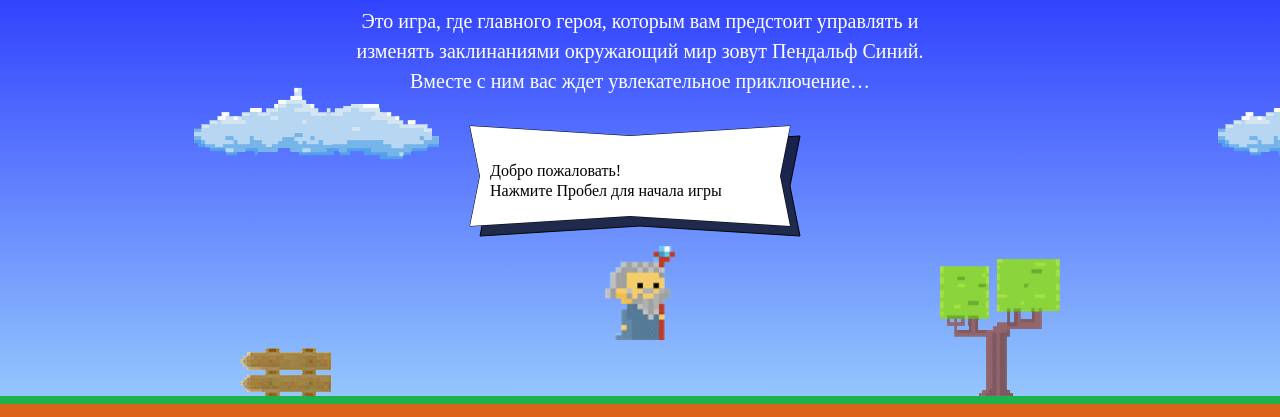
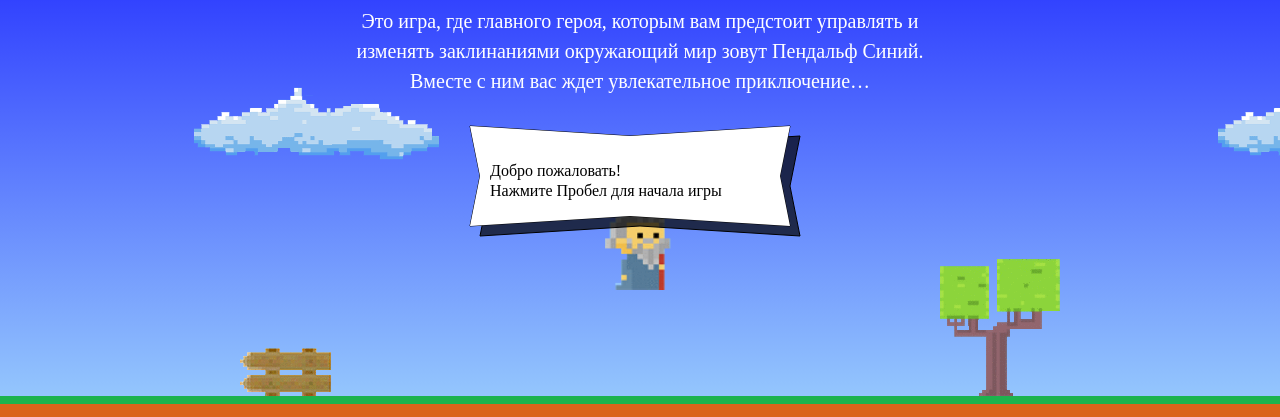
Before and after one commit to AlekseyEgoshin/1099391-code-and-magick-17, a website: page index.html in a window 1280 px wide. Shown: the part 203-620 px from the top of the page. Drawn offline with Linux system fonts and the light colour scheme; a web font is replaced by a local one.

Commit message:
Внесены правки в код по 1 заданию

```diff
--- a/index.html
+++ b/index.html
@@ -188,7 +188,7 @@
     var wizardWidth = 70;
 
     function getWizardHeight(wizardWidth) {
-        return (1.337 * wizardWidth);
+        return 1.337 * wizardWidth;
     }
 
     function getWizardX(width) {
@@ -196,7 +196,7 @@
     }
 
     function getWizardY(height) {
-        return height / 2;
+        return height / 3;
     }
 
     function getFireballSpeed(left) {
```
